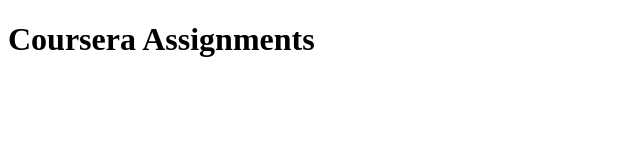
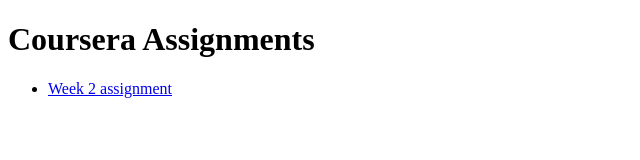
Before and after one commit to visergit/coursera_test, a plain HTML site: page site/index.html in a window 1280 px wide. Shown: the whole page, without its empty margins (0-640 px from the left). Drawn offline with Linux system fonts and the light colour scheme.

Commit message:
Updated this file

```diff
--- a/site/index.html
+++ b/site/index.html
@@ -5,5 +5,8 @@
 </head>
 <body>
 <h1> Coursera Assignments </h1>
+<ul>
+  <li> <a href="./week2_assignment.html"> Week 2 assignment </li>
+</ul>
 </body>
 </html>
```
